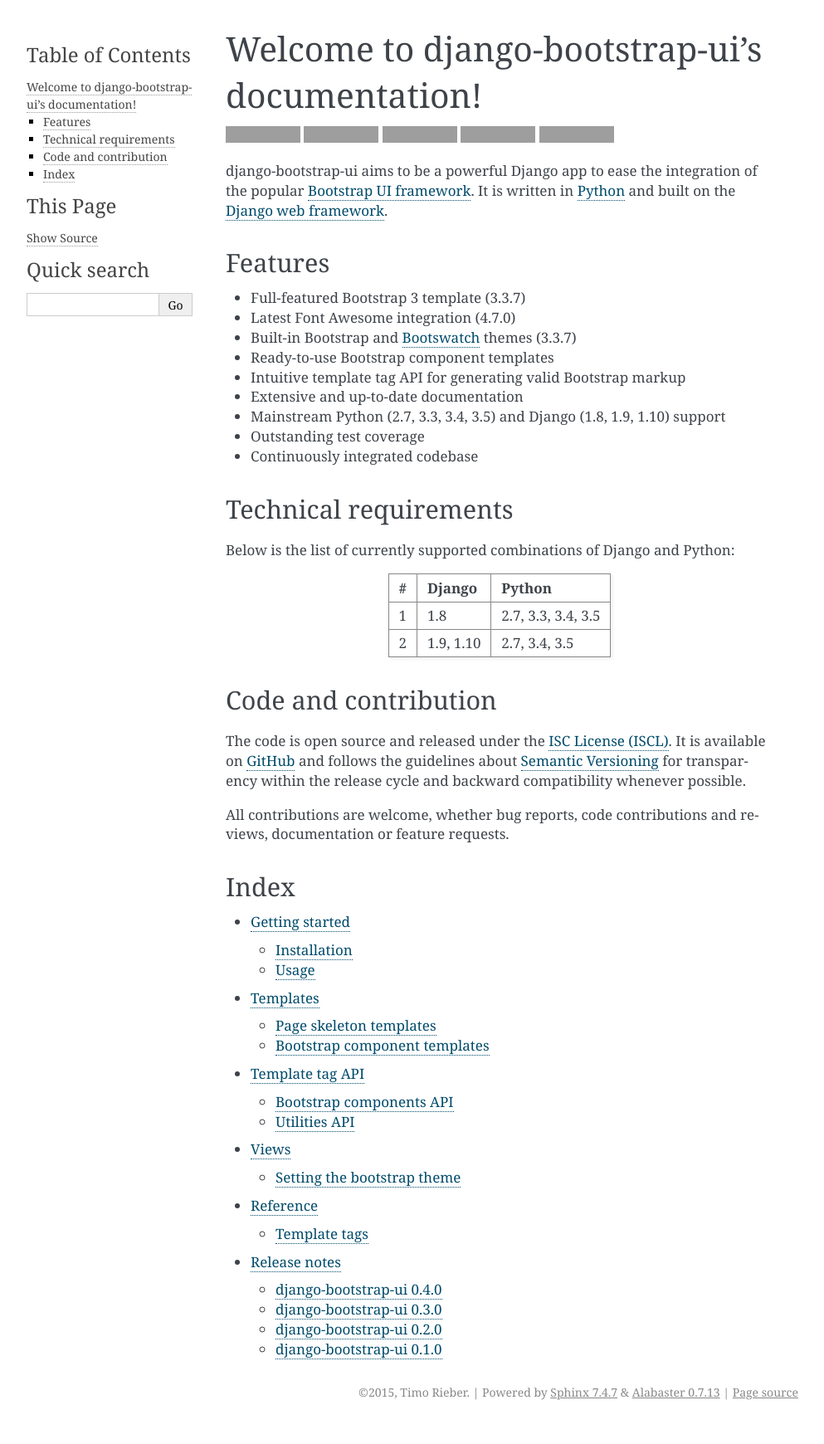
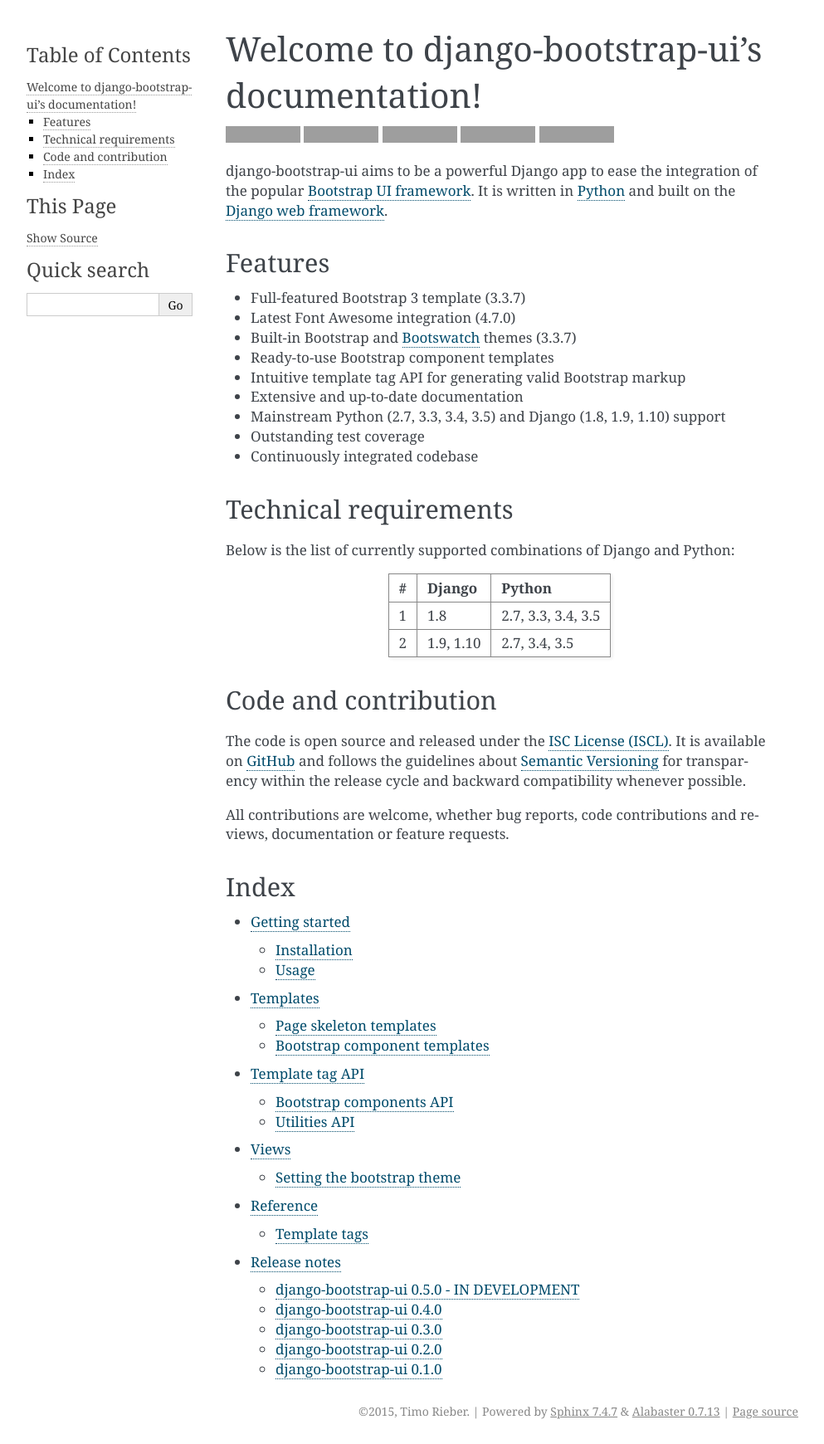
Before and after one commit to texperience/django-bootstrap-ui, a Sphinx documentation site: the page built from docs/index.rst, in a window 1280 px wide. Shown: the whole page at 83% size, without its empty margins (148-1141 px from the left). Built offline with Sphinx 7.4.7, drawn with Linux system fonts in a browser that asks for light colours; before the commit the page ends 1717 px from its top, so only the background shows below that; grey boxes are pictures that could not be loaded.

Commit message:
Initiated release 0.5.0

```diff
--- a/CHANGELOG.txt
+++ b/CHANGELOG.txt
@@ -1,5 +1,9 @@
 Changelog
 =========
+
+0.5.0 (xxxx-xx-xx) - IN DEVELOPMENT
+-----------------------------------
+
 
 0.4.0 (2016-11-19)
 ------------------
--- a/bootstrap_ui/__init__.py
+++ b/bootstrap_ui/__init__.py
@@ -1 +1 @@
-__version__ = '0.4.0'
+__version__ = '0.5.0'
--- /dev/null
+++ b/docs/releases/0.5.0.rst
@@ -0,0 +1,7 @@
+django-bootstrap-ui 0.5.0 - IN DEVELOPMENT
+==========================================
+
+All features, bug fixes as well as code cleanup and optimization changes are listed below.
+
+Features
+--------
--- a/docs/releases/index.rst
+++ b/docs/releases/index.rst
@@ -4,6 +4,7 @@
 .. toctree::
    :maxdepth: 1
 
+   0.5.0
    0.4.0
    0.3.0
    0.2.0
```
